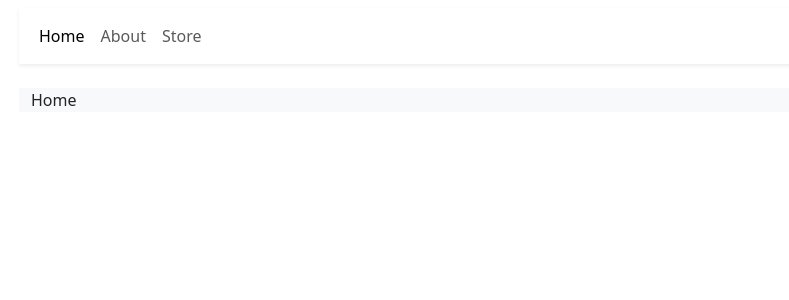
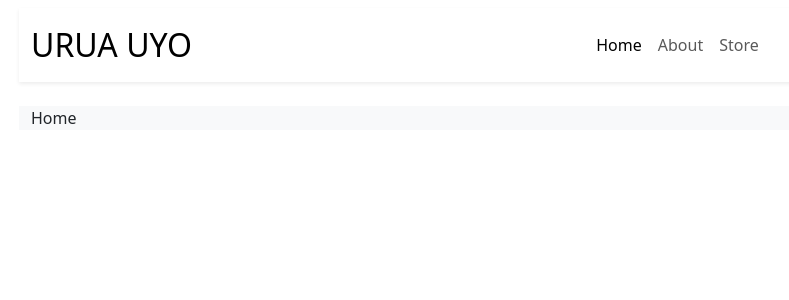
Before and after one commit to Nathaniyell/Urua-Uyo, a React (Vite) app: page / in a window 1280 px wide. Shown: the top 300 px of the page, without its empty margins (51-840 px from the left). Built offline with nearby package versions, Linux system fonts and the light colour scheme; no server answers.

Commit message:
update Navbar.tsx

```diff
--- a/src/components/Navbar.tsx
+++ b/src/components/Navbar.tsx
@@ -9,7 +9,8 @@ const Navbar = () => {
   return (
     <NavbarBs sticky="top">
       <Container className="bg-white shadow-sm mb-3 py-2">
-        <Nav className="me-auto">
+          <NavbarBs.Brand className="fs-2" to={"/"} as={NavLink}>URUA UYO</NavbarBs.Brand>
+        <Nav className="m-auto">
           <Nav.Link to={"/"} as={NavLink}>
             Home
           </Nav.Link>
```
